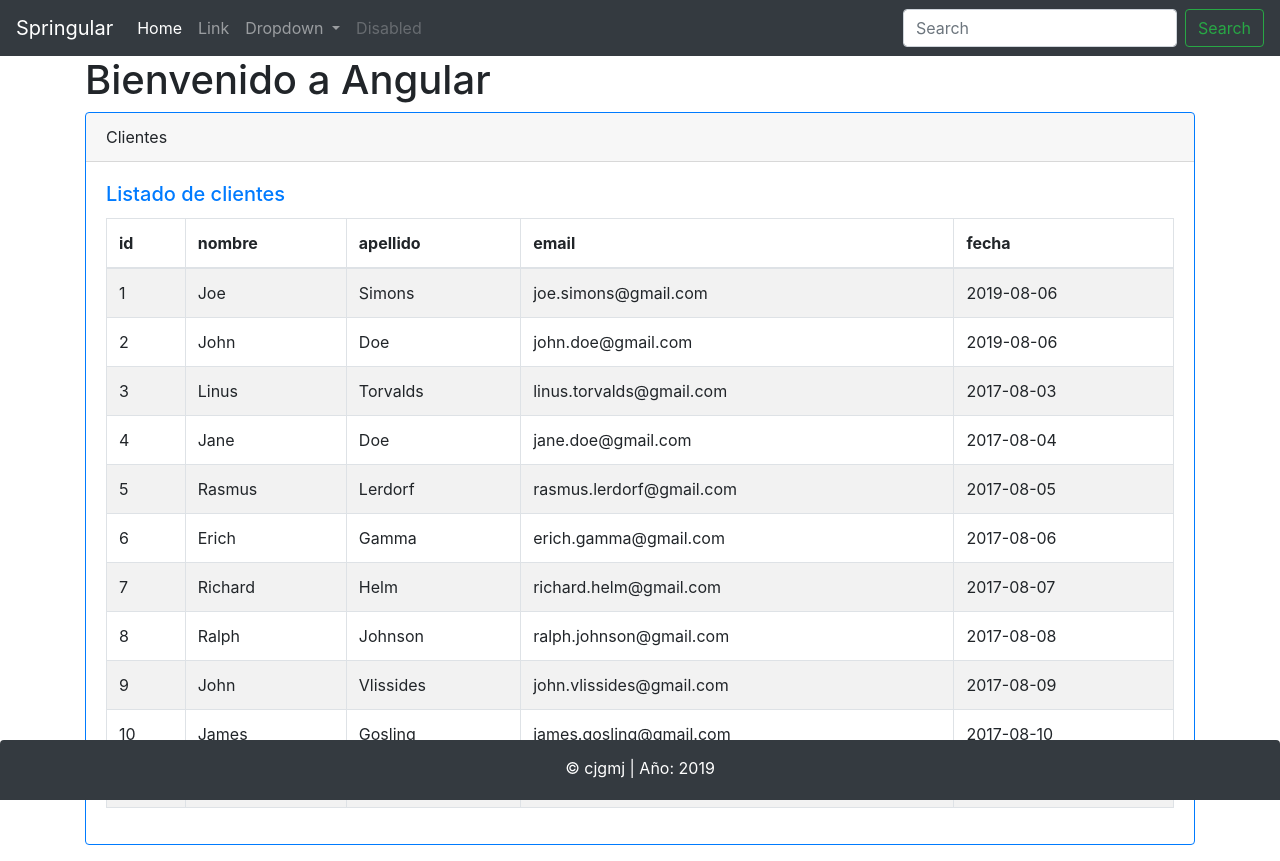
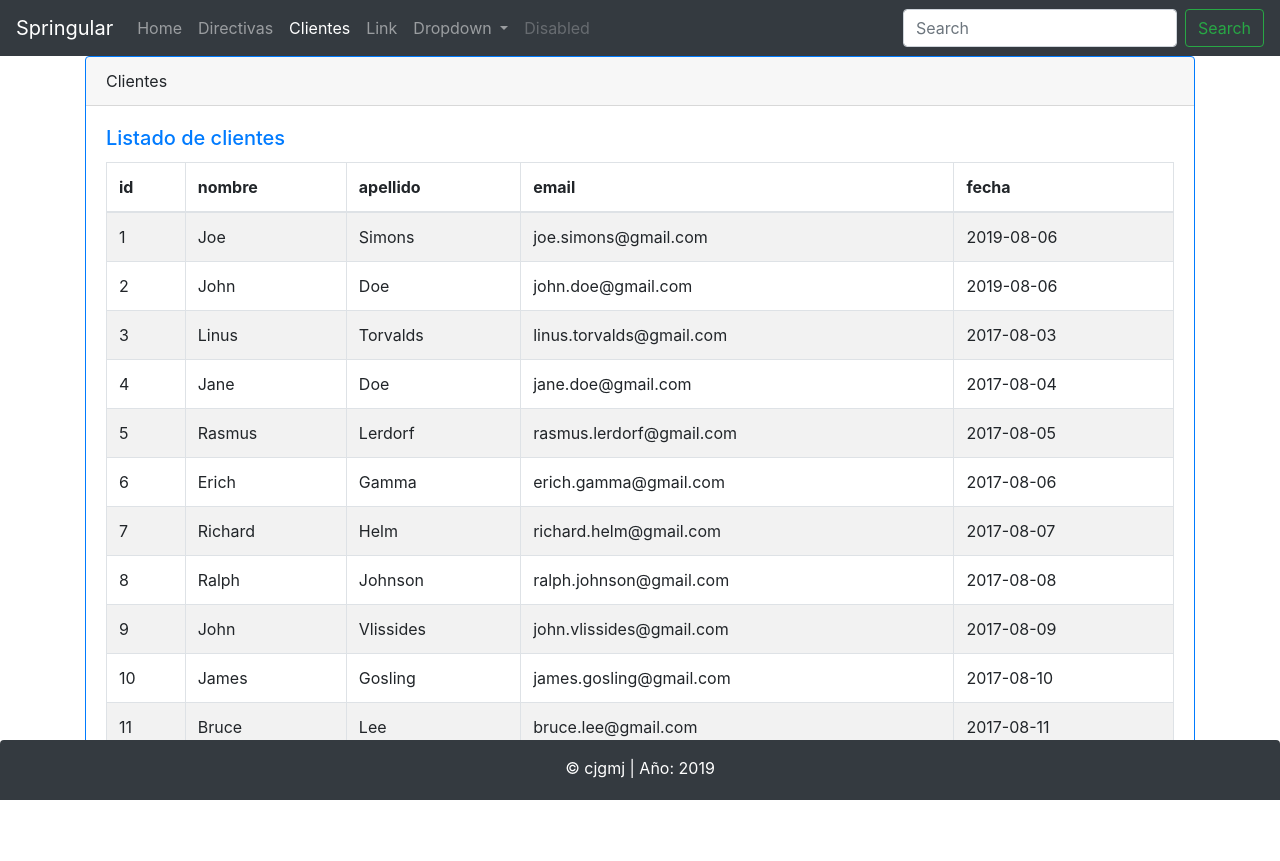
Before and after one commit to cjgmj/springAngularFront, an Angular app in the folder clientes-app/: page /clientes in a window 1280 px wide. After the commit the page ends 805 px from the top, so only its background shows below. Built offline with nearby package versions, Linux system fonts and the light colour scheme.

Commit message:
Implementar rutas

```diff
--- a/clientes-app/src/app/app.component.html
+++ b/clientes-app/src/app/app.component.html
@@ -1,10 +1,7 @@
 <app-header></app-header>
 
 <div class="container">
-    <h1>{{title}}</h1>
-
-
-    <app-clientes></app-clientes>
+    <router-outlet></router-outlet>
 </div>
 
 <app-footer></app-footer>
--- a/clientes-app/src/app/header/header.component.html
+++ b/clientes-app/src/app/header/header.component.html
@@ -6,8 +6,14 @@
 
     <div class="collapse navbar-collapse" id="navbarSupportedContent">
         <ul class="navbar-nav mr-auto">
-            <li class="nav-item active">
+            <li class="nav-item">
                 <a class="nav-link" href="#">Home <span class="sr-only">(current)</span></a>
+            </li>
+            <li class="nav-item" routerLinkActive="active">
+                <a class="nav-link" [routerLink]="['/directivas']" routerLinkActive="router-link-active">Directivas</a>
+            </li>
+            <li class="nav-item" routerLinkActive="active">
+                <a class="nav-link" routerLink="/clientes" routerLinkActive="router-link-active">Clientes</a>
             </li>
             <li class="nav-item">
                 <a class="nav-link" href="#">Link</a>
```
Also changed, not shown: clientes-app/src/app/app.module.ts (+9 -1 lines).
